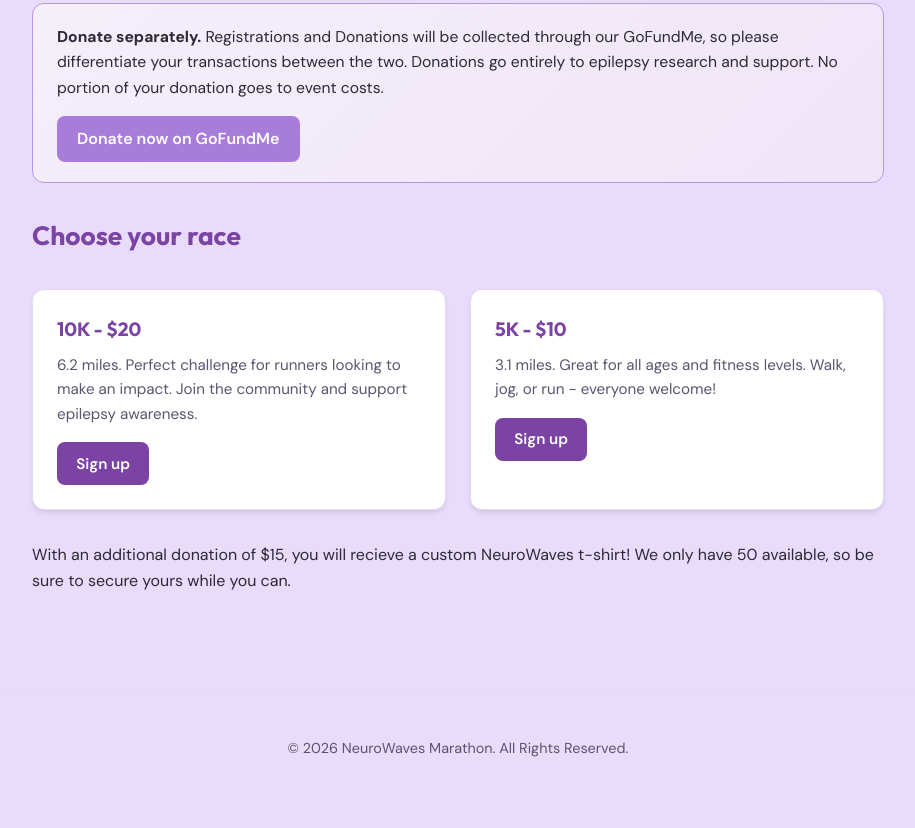
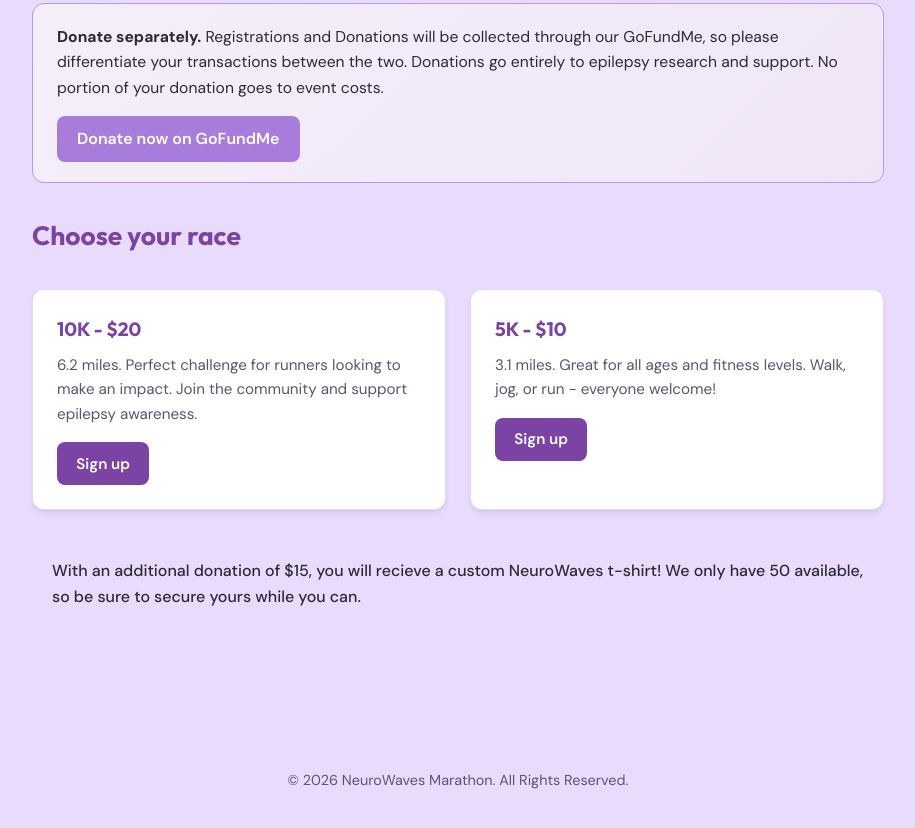
Before and after one commit to aidan0neil/theneurowavesprojecct, a website: page public/index.html in a window 1280 px wide. Shown: the part 441-1269 px from the top of the page, without its empty margins (182-1097 px from the left). Before the commit the page ends 1247 px from the top, so only its background shows below. Drawn offline with Linux system fonts and the light colour scheme.

Commit message:
t-shirt styling

```diff
--- a/public/css/styles.css
+++ b/public/css/styles.css
@@ -206,6 +206,14 @@ main {
 .race-header .breadcrumb a { color: var(--text-muted); }
 .race-header .breadcrumb a:hover { color: var(--brand); }
 
+/* T-shirt notice */
+.tshirt-notice {
+  color: var(--text);
+  padding: 1rem 1.25rem;
+  border-radius: 8px;
+  margin-bottom: 1rem;
+  font-weight: 500;
+}
 /* Form */
 .form-section {
   background: var(--card-bg);
--- a/public/index.html
+++ b/public/index.html
@@ -58,7 +58,7 @@
         <a href="/5k" class="btn">Sign up</a>
       </article>
     </div>
-   <p>
+   <p class="tshirt-notice">
       With an additional donation of $15, you will recieve a custom NeuroWaves t-shirt! We only have 50 available, so be sure to secure yours while you can.
     </p>
   </main>
```
